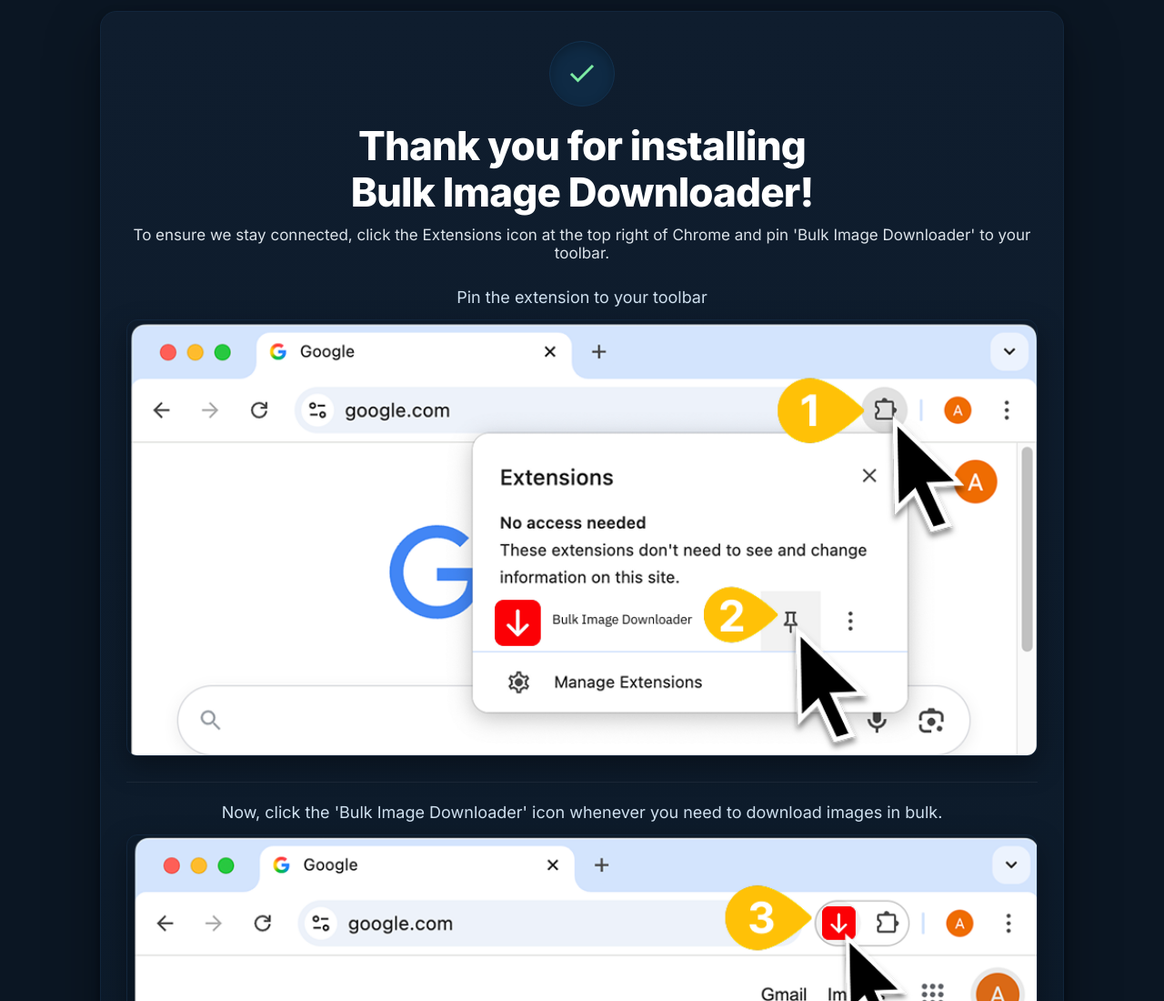
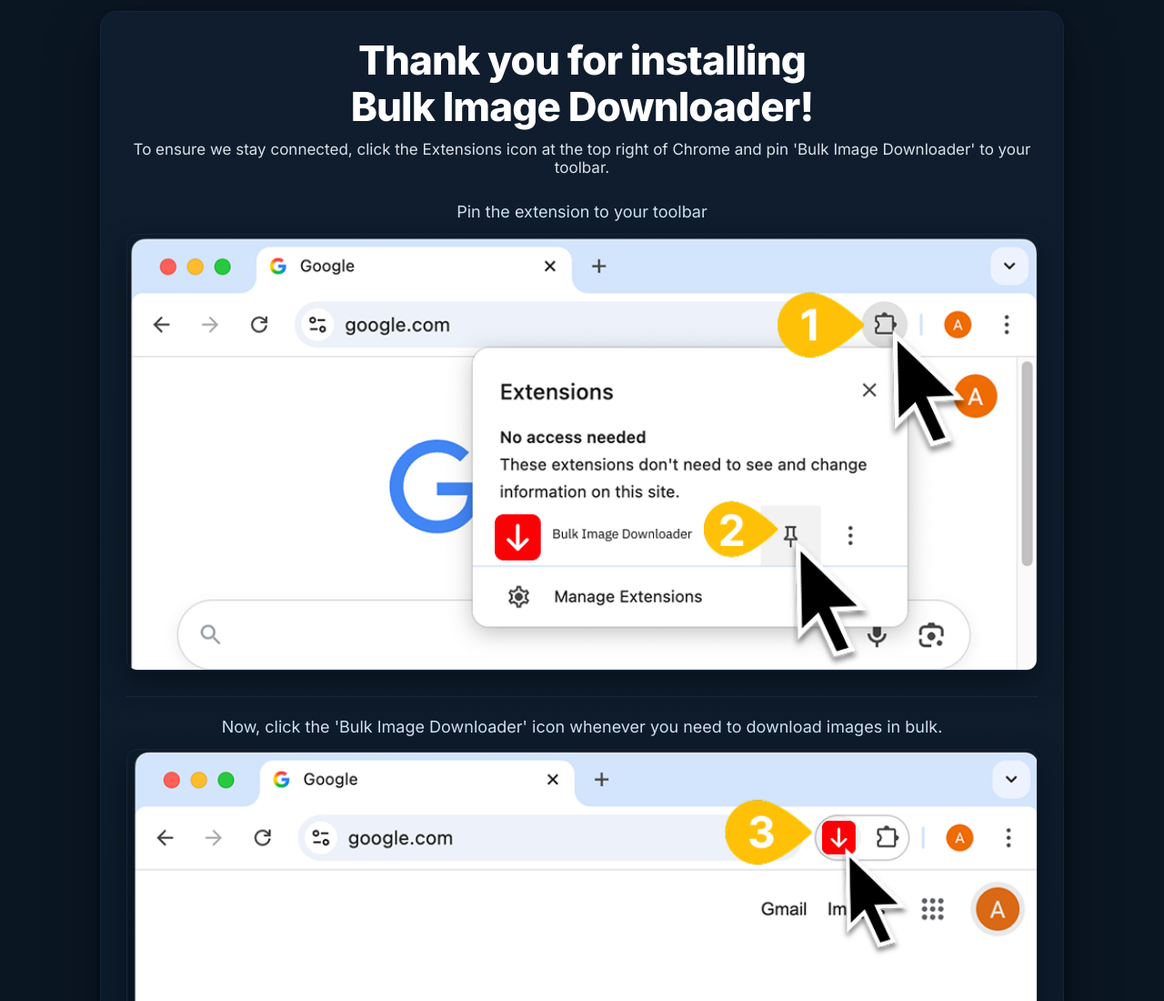
Before and after one commit to gotemapak/bulk_image_downloader_website, a plain HTML site: page index.html in a window 1280 px wide. Shown: the top 1100 px of the page at 91% size. Drawn offline with Linux system fonts and the light colour scheme.

Commit message:
Remove checkmark icon from welcome page
- Delete the green checkmark circle icon above the main heading
- Clean up the page design for a more minimal look
- Improve visual focus on the main content

```diff
--- a/index.html
+++ b/index.html
@@ -121,12 +121,6 @@
   <main class="wrap">
     <section class="panel" aria-label="Welcome and how-to">
       <div class="panel__header">
-        <div class="panel__icon" aria-hidden="true">
-          <!-- зелёная «галочка» -->
-          <svg viewBox="0 0 24 24" fill="none" stroke-width="2">
-            <path d="M20 6L9 17l-5-5" />
-          </svg>
-        </div>
         <h1>Thank you for installing Bulk Image Downloader!</h1>
         <p>To ensure we stay connected, click the Extensions icon at the top right of Chrome and pin 'Bulk Image Downloader' to your toolbar.</p>
       </div>
```
